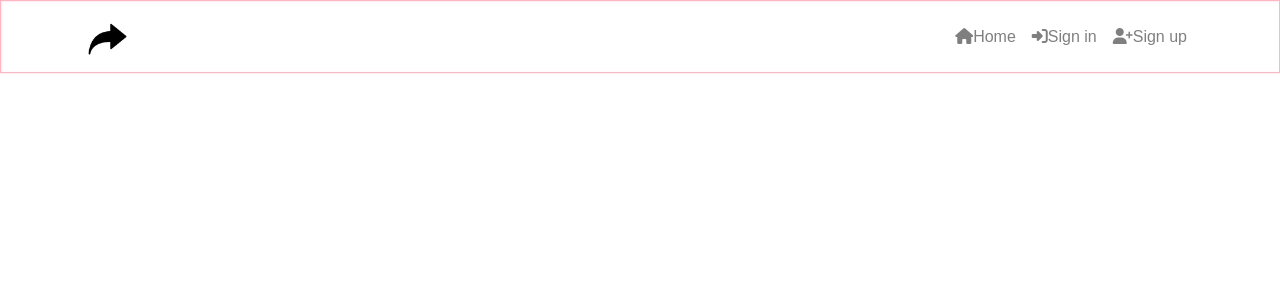
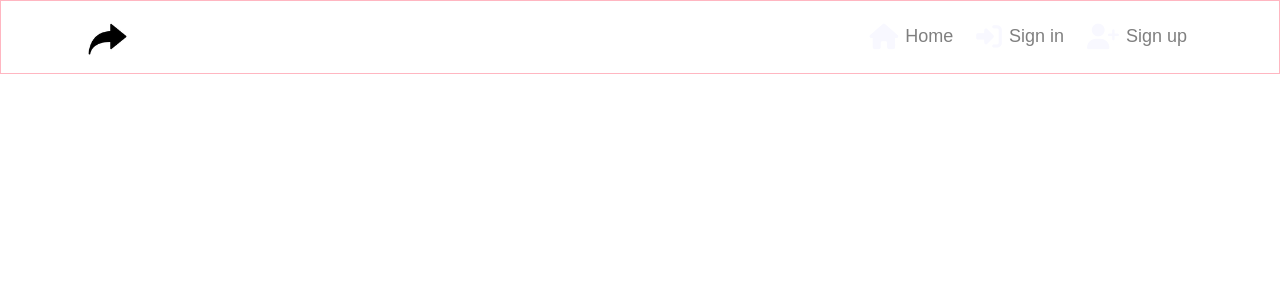
Before and after one commit to safiaj/pp5, a React (Create React App) app: page / in a window 1280 px wide. Shown: the top 300 px of the page. Built offline with nearby package versions, Linux system fonts and the light colour scheme; a web font is replaced by a local one.

Commit message:
add css styling for the navbar

```diff
--- a/src/App.module.css
+++ b/src/App.module.css
@@ -2,4 +2,36 @@
     font-family: "Annie Use Your Telescope", sans-serif;
     background-color: white;
     min-height: 100vh;
+    font-size: large;
 }
+
+* {
+    box-sizing: border-box;
+}
+
+a {
+    color: lightgrey;
+    transition: color ease-in-out 0.2s;
+}
+
+a:hover {
+    text-decoration: none;
+}
+
+a:hover i{
+    color: darkmagenta;
+    transition: color ease-in-out 0.2s;
+}
+
+i {
+    color: ghostwhite;
+    font-size: 1.6rem;
+    padding: 7px;
+    vertical-align: middle;
+}
+
+i:hover {
+    cursor: pointer;
+    transition: color ease-in-out 0.2s;
+    color: darkmagenta;
+}
```
